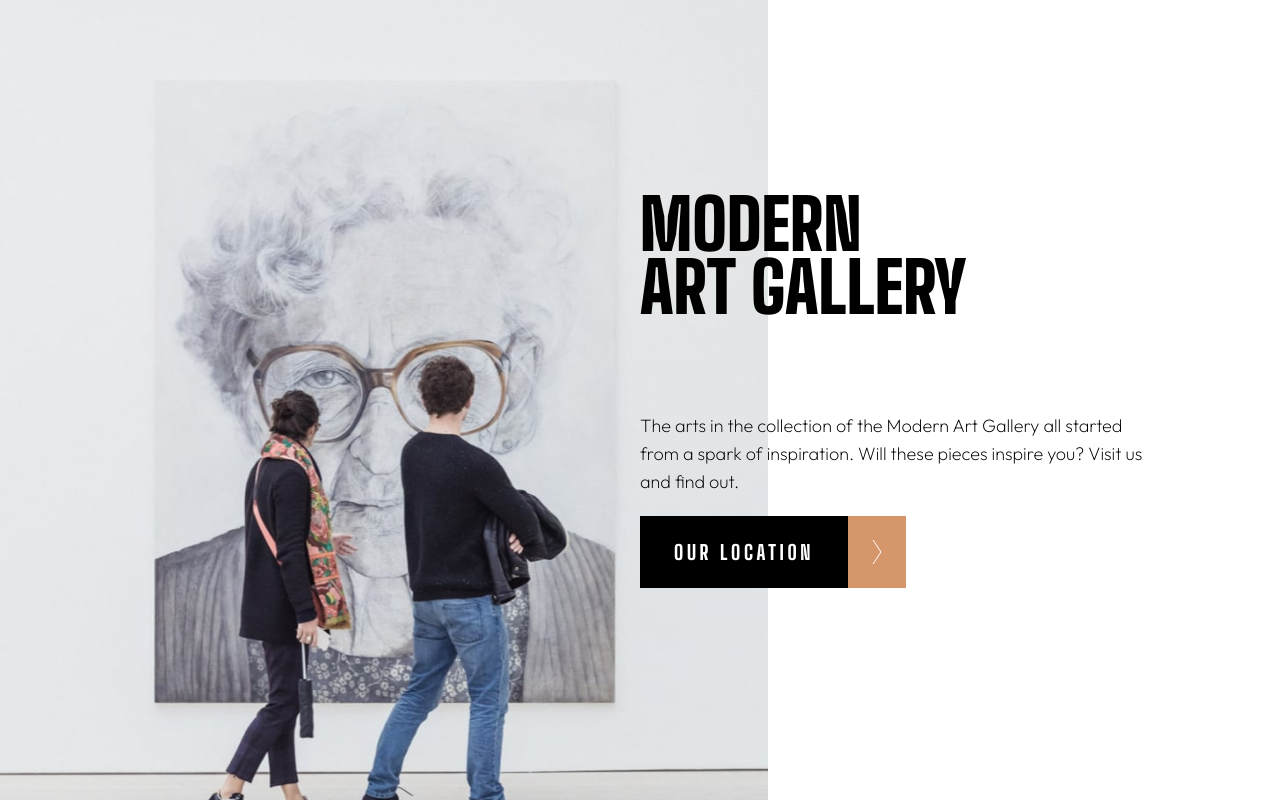
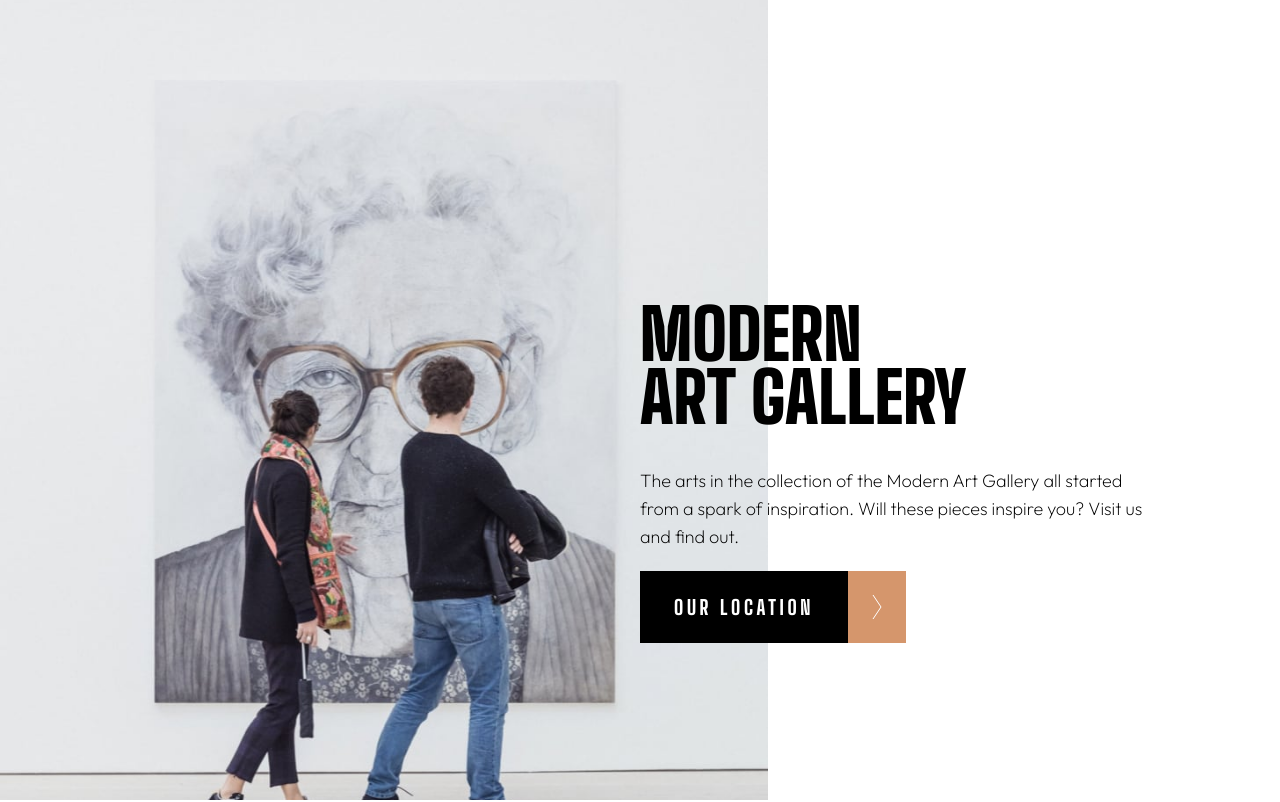
Before and after one commit to galonaranjo/artgallery, a plain HTML site: page index.html in a window 1280 px wide. Shown: the top 802 px of the page. Drawn offline with Linux system fonts and the light colour scheme.

Commit message:
fix(styling) improving tablet responsiveness

```diff
--- a/css/style.css
+++ b/css/style.css
@@ -343,20 +343,24 @@ span {
   .hero-content {
     display: grid;
     grid-template-columns: 1fr 1fr;
-    align-items: left;
+    padding-bottom: 0;
+    height: 100%;
   }
 
   .hero-header {
     grid-column: 2;
+    align-self: end;
     width: fit-content;
     position: relative;
     color: #000000;
     mix-blend-mode: normal;
     text-align: left;
+    margin-bottom: 0;
   }
 
   .hero-description {
     grid-column: 2;
+    align-self: start;
     width: 100%;
     text-align: left;
   }
@@ -432,6 +436,8 @@ span {
 
   .container-image {
     width: 100%;
+    background-image: url("../assets/mobile/image-hero@2x.jpg");
+    background-size: cover;
   }
 
   .hero-content {
```
